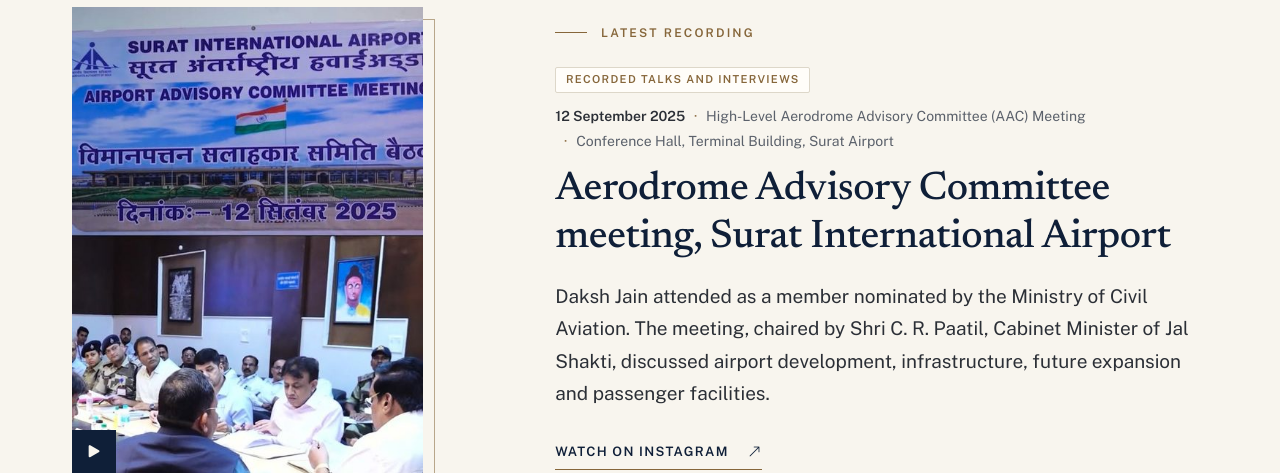
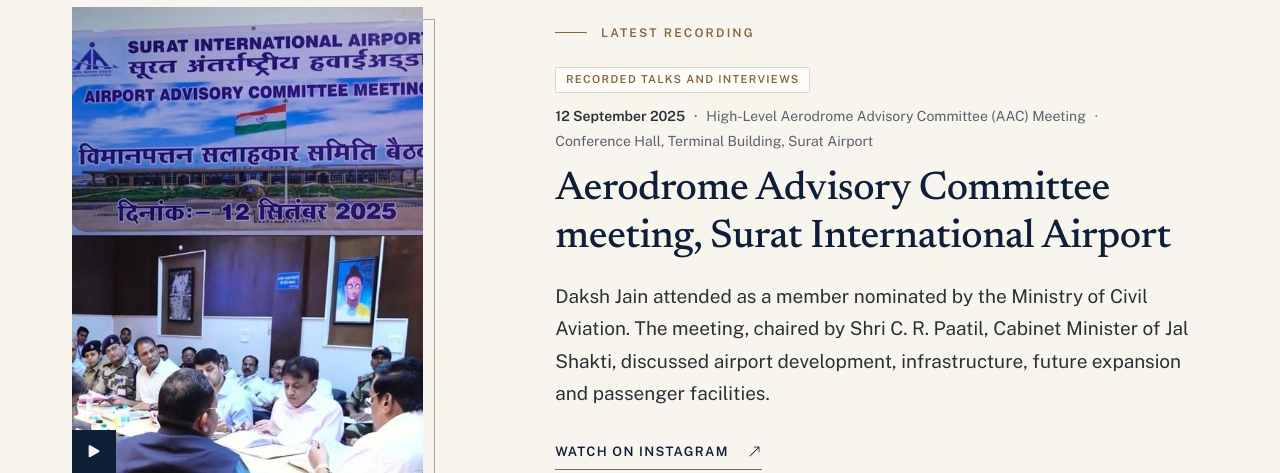
Before and after one commit to anuprjapati24-eng/Dakshjain, a PHP site: page /speeches.php in a window 1280 px wide. Shown: the part 674-1147 px from the top of the page. Run offline with PHP 8.4, Linux system fonts and the light colour scheme.

Commit message:
Speeches: keep meta separators at line ends; tidy entry-list comment
Co-Authored-By: Claude Opus 5.5 <noreply@anthropic.com>

```diff
--- a/assets/css/style.css
+++ b/assets/css/style.css
@@ -1683,7 +1683,8 @@ textarea.field__input {
     color: var(--muted);
 }
 
-.speech-meta span + span::before {
+/* The separator trails each part, so a wrapped line never starts with it. */
+.speech-meta span:not(:last-child)::after {
     content: "·";
     margin: 0 0.55rem;
     color: var(--bronze);
--- a/includes/entry-list.php
+++ b/includes/entry-list.php
@@ -5,7 +5,8 @@ defined('SITE_ROOT') || exit;
  * Expects $entries; optional $entry_label (default link text) and
  * $entry_heading (heading element, default 'h3').
  * Only fields present on a record are shown; see the files in content/.
- * An optional 'image' (a .jpg under assets/images/) is shown above the record. */
+ * An optional 'image' (a .jpg under assets/images/) is shown above the record.
+ */
 $entry_label   = $entry_label   ?? 'View';
 $entry_heading = $entry_heading ?? 'h3';
 ?>
```
